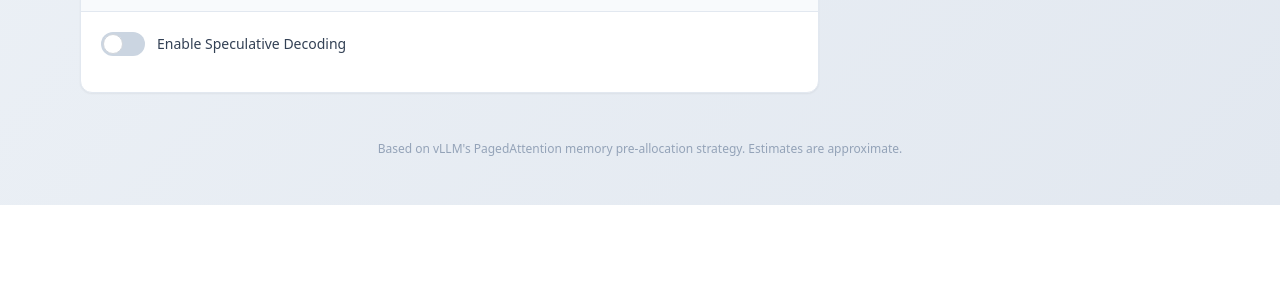
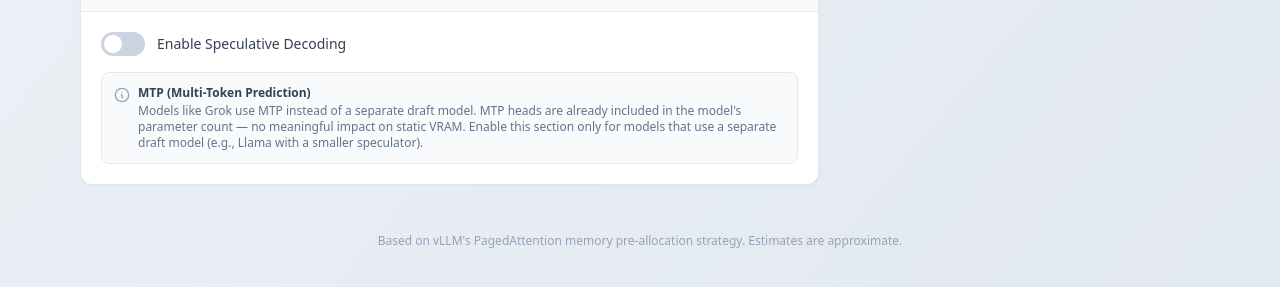
Before and after one commit to gremlin961/model-calc, a plain HTML site: page index.html in a window 1280 px wide. Shown: the part 1240-1527 px from the top of the page. Before the commit the page ends 1445 px from the top, so only its background shows below. Drawn offline with nearby package versions, Linux system fonts and the light colour scheme.

Commit message:
Updated README and added info around MTP

```diff
--- a/index.html
+++ b/index.html
@@ -318,6 +318,17 @@
                                 <label class="block text-sm font-medium text-slate-600 mb-1.5" for="nPredict">n_predict (Draft Tokens/Step)</label>
                                 <input type="number" id="nPredict" value="5" step="1" min="1"
                                     class="w-full px-3 py-2 border border-slate-300 rounded-lg text-slate-900 placeholder-slate-400 focus:outline-none focus:ring-2 focus:ring-brand-500 focus:border-brand-500 transition-shadow text-sm">
+                            </div>
+                        </div>
+                        <div class="mt-4 p-3 bg-slate-50 rounded-lg border border-slate-200">
+                            <div class="flex items-start gap-2">
+                                <svg xmlns="http://www.w3.org/2000/svg" class="h-4 w-4 text-slate-400 flex-shrink-0 mt-0.5" fill="none" viewBox="0 0 24 24" stroke="currentColor" stroke-width="2">
+                                    <path stroke-linecap="round" stroke-linejoin="round" d="M13 16h-1v-4h-1m1-4h.01M12 2a10 10 0 100 20 10 10 0 000-20z" />
+                                </svg>
+                                <div>
+                                    <div class="text-xs font-semibold text-slate-700">MTP (Multi-Token Prediction)</div>
+                                    <div class="text-xs text-slate-500 mt-0.5">Models like Grok use MTP instead of a separate draft model. MTP heads are already included in the model's parameter count — no meaningful impact on static VRAM. Enable this section only for models that use a separate draft model (e.g., Llama with a smaller speculator).</div>
+                                </div>
                             </div>
                         </div>
                     </div>
@@ -689,6 +700,10 @@
                 {
                     name: 'n_predict (Draft Tokens/Step)',
                     desc: 'How many tokens the draft model proposes per verification step. This affects throughput (higher = more speculative tokens to verify) but does NOT affect static VRAM usage since the draft KV cache is transient. Typical values are 3-8. This field is informational only and does not change the memory calculation.'
+                },
+                {
+                    name: 'MTP (Multi-Token Prediction)',
+                    desc: 'Some models like Grok use MTP instead of a separate draft model. MTP heads are built into the model and already included in the reported parameter count — no meaningful impact on static VRAM. MTP increases compute during generation but has no meaningful impact on memory. Only enable the draft model section for models that use a separate speculator (e.g., Llama with a smaller draft model).'
                 }
             ]
         }
```
Also changed, not shown: 1 other file.
